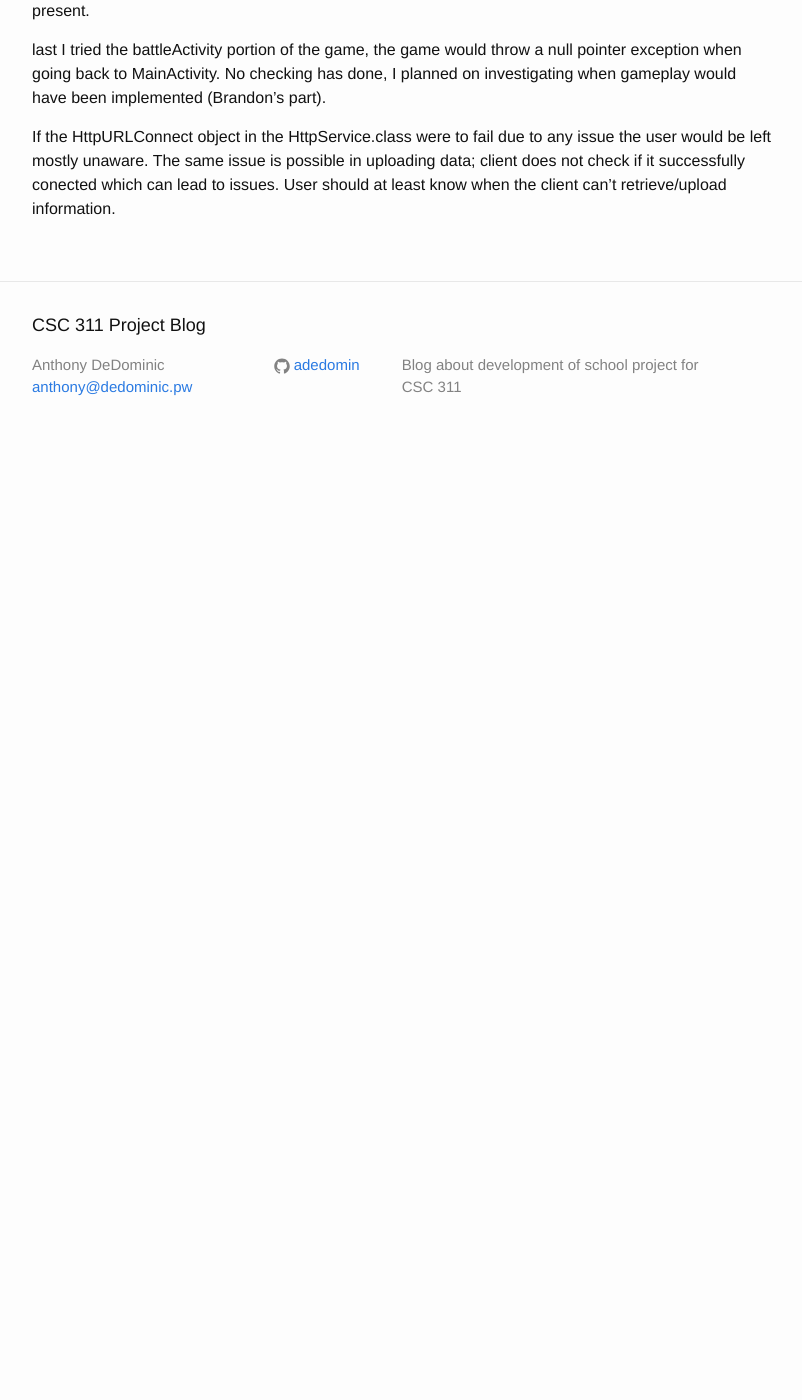
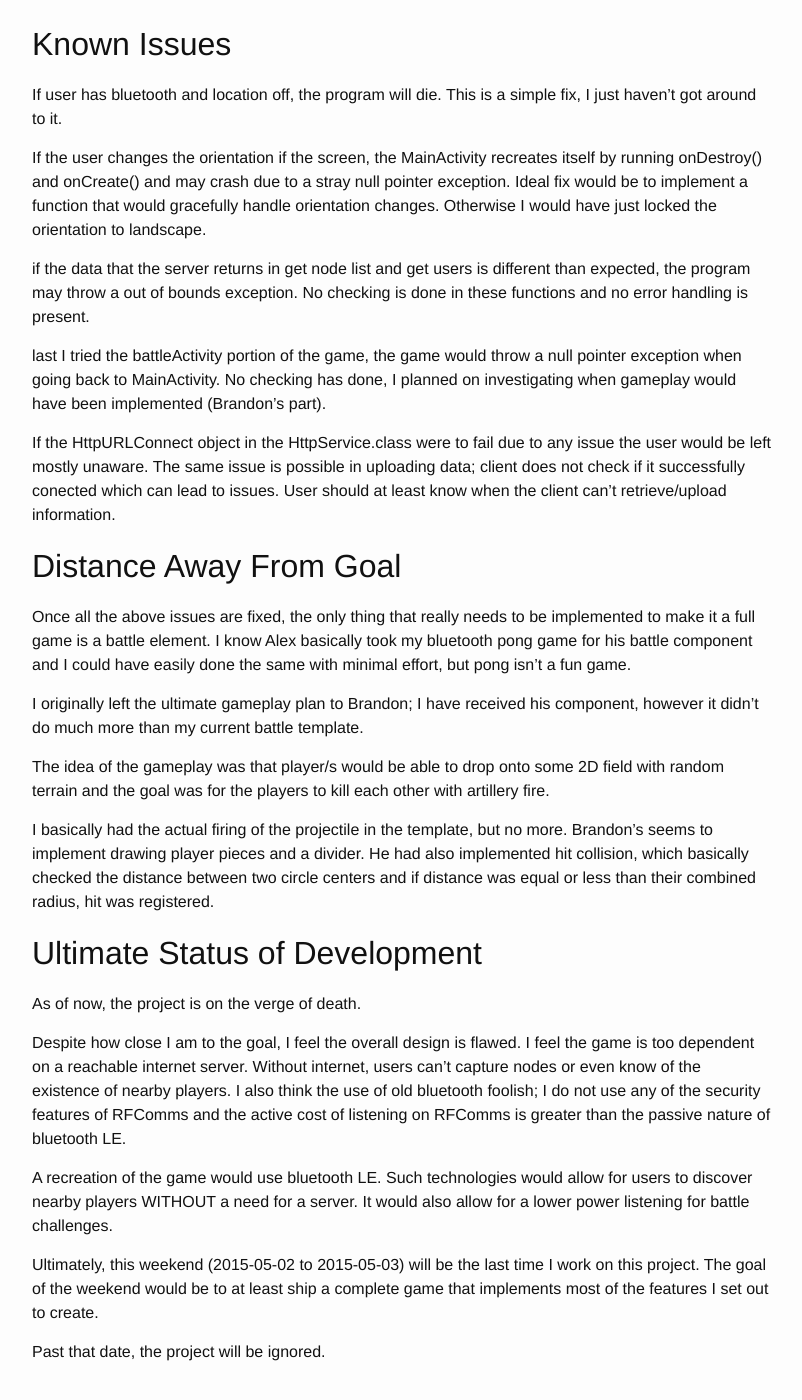
Before and after one commit to adedomin/CSC311-game-design, a Jekyll site: the page built from _posts/2015-04-28-Current Game Status, Testing Done, Known Issues.md, in a window 1280 px wide and 1400 px high, scrolled down 2270 px. Shown: the whole window, without its empty margins (238-1040 px from the left). Built offline with Jekyll 4.4.1, drawn with Linux system fonts in a browser that asks for light colours; before the commit the page ends 2729 px from its top, so only the background shows below that; some of the changed text lies outside the part shown.

Commit message:
updated last post

```diff
--- a/_posts/2015-04-28-Current Game Status, Testing Done, Known Issues.md
+++ b/_posts/2015-04-28-Current Game Status, Testing Done, Known Issues.md
@@ -3,6 +3,12 @@ layout: post
 title: Current Game Status, Testing Done, Known Issues
 date: 2015-04-28 20:22:52
 ---
+
+As always, the source of the game can be found on [github](https://github.com/adedomin/CSC311-FInal-Project).
+
+Server-side scripts can be found [here](http://dedominic.pw/csc-311/php/server_side_php.tar.gz).
+
+If you can't open the tarball above, consider [7-Zip](http://www.7-zip.com) a free and open source software that can unpack gzip compressed UNIX tarballs on windows.
 
 What Has Changed
 ------------------
@@ -87,6 +93,12 @@ just query it and it will return a csv with values:
 Testing
 ========
 
+Walking away from a node was tested, when I was out of range the program sent a toat to player.
+
+When entering range, an appropriate message was sent using toast notification.
+
+WHen standing in a neutral node for 30 seconds, it would change to a green color indicating it was captured. Since the game state is managed by the server, I checked the table to confirm capture worked.
+
 Known Issues
 -------------
 
@@ -107,3 +119,38 @@ If the HttpURLConnect object in the HttpService.class were to fail due to any is
 The same issue is possible in uploading data;
 client does not check if it successfully conected which can lead to issues.
 User should at least know when the client can't retrieve/upload information.
+
+
+Distance Away From Goal
+-----------------------
+
+Once all the above issues are fixed, the only thing that really needs to be implemented to make it a full game is a battle element.
+I know Alex basically took my bluetooth pong game for his battle component and I could have easily done the same with minimal effort, but pong isn't a fun game.
+
+I originally left the ultimate gameplay plan to Brandon;
+I have received his component, however it didn't do much more than my current battle template.
+
+The idea of the gameplay was that player/s would be able to drop onto some 2D field with random terrain and the goal was for the players to kill each other with artillery fire.
+
+I basically had the actual firing of the projectile in the template, but no more. Brandon's seems to implement drawing player pieces and a divider.
+He had also implemented hit collision, which basically checked the distance between two circle centers and if distance was equal or less than their combined radius, hit was registered.
+
+Ultimate Status of Development
+------------------------------
+
+As of now, the project is on the verge of death.
+
+Despite how close I am to the goal, I feel the overall design is flawed.
+I feel the game is too dependent on a reachable internet server.
+Without internet, users can't capture nodes or even know of the existence of nearby players.
+I also think the use of old bluetooth foolish;
+I do not use any of the security features of RFComms and the active cost of listening on RFComms is greater than the passive nature of bluetooth LE.
+
+A recreation of the game would use bluetooth LE.
+Such technologies would allow for users to discover nearby players WITHOUT a need for a server.
+It would also allow for a lower power listening for battle challenges.
+
+Ultimately, this weekend (2015-05-02 to 2015-05-03) will be the last time I work on this project.
+The goal of the weekend would be to at least ship a complete game that implements most of the features I set out to create.
+
+Past that date, the project will be ignored.
```
